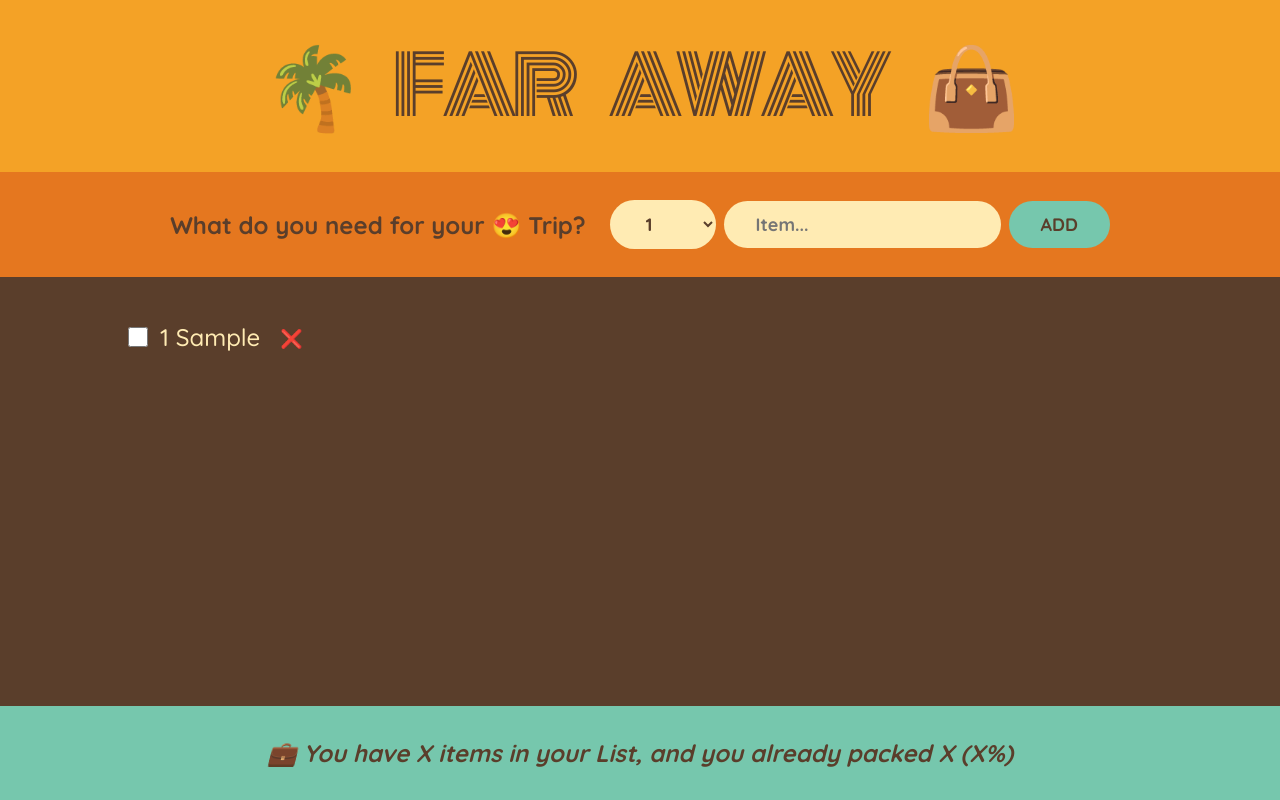
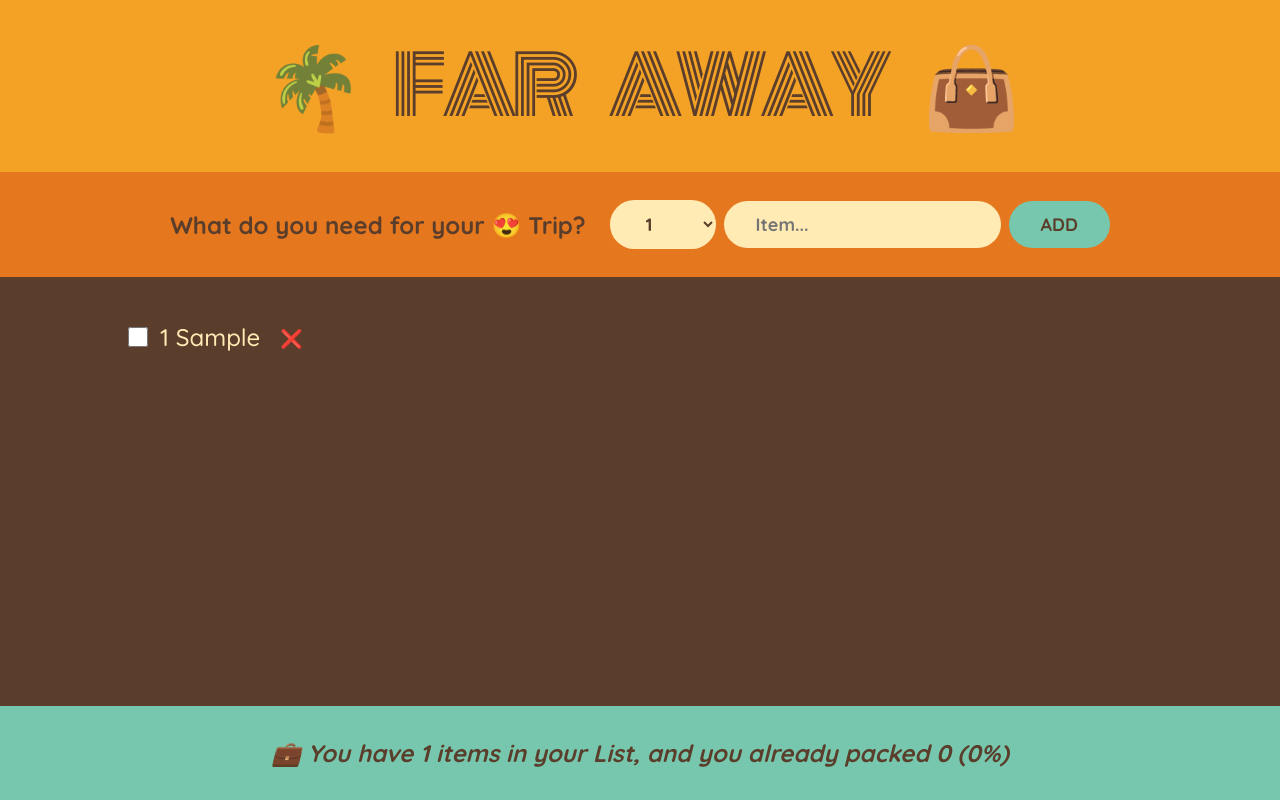
Before and after one commit to SarmadRehman/React-Practice-Jonas-Course, a React (Create React App) app in the folder 05-travel-list/: page / in a window 1280 px wide. Both pictures are taken after typing "Sample" into the empty fields and a click on the button "ADD". Built offline with nearby package versions, Linux system fonts and the light colour scheme.

Commit message:
completed the stats component at the footer

```diff
--- a/05-travel-list/src/App.js
+++ b/05-travel-list/src/App.js
@@ -3,9 +3,12 @@ import { useState } from "react";
 export default function App() {
   //Lifting the state UP: state is here as needed by two siblings of this parent
   const [items, setItems] = useState([]);
+  // Instead of the idea used Derived State
+  //const [numItems, setNumItems] = useState(0);
 
   function handleAdditems(item) {
     setItems((items) => [...items, item]);
+    // setNumItems((num) => num + 1);
   }
 
   function handleDeleteItem(id) {
@@ -21,7 +24,7 @@ export default function App() {
   return (
     <div className="app">
       <Logo />
-      {/* from form the item is added */}
+      {/* from the Form where the item is added */}
       <Form onAddItems={handleAdditems} />
       {/* in which the item is shown in UI  */}
       <PackingList
@@ -29,7 +32,7 @@ export default function App() {
         onDeleteItem={handleDeleteItem}
         onToggle={handleToggleItem}
       />
-      <Stats />
+      <Stats items={items} />
     </div>
   );
 }
@@ -106,10 +109,24 @@ function Item({ item, onDeleteItem, onToggleItem }) {
     </li>
   );
 }
-function Stats() {
+function Stats({ items }) {
+  if (!items.length)
+    return (
+      <p className="stats">
+        <em>Start Ading Items to Your Packing List 🚀</em>
+      </p>
+    );
+  const numItems = items.length;
+  const numPacked = items.filter((item) => item.packed).length;
+  const percentage = Math.round(numPacked / numItems);
   return (
     <footer className="stats">
-      <em>💼 You have X items in your List, and you already packed X (X%)</em>
+      <em>
+        {percentage === 100
+          ? "You got everything! Ready to go plan ✈"
+          : `💼 You have ${numItems} items in your List, and you already packed
+        ${numPacked}  (${percentage}%)`}
+      </em>
     </footer>
   );
 }
```
